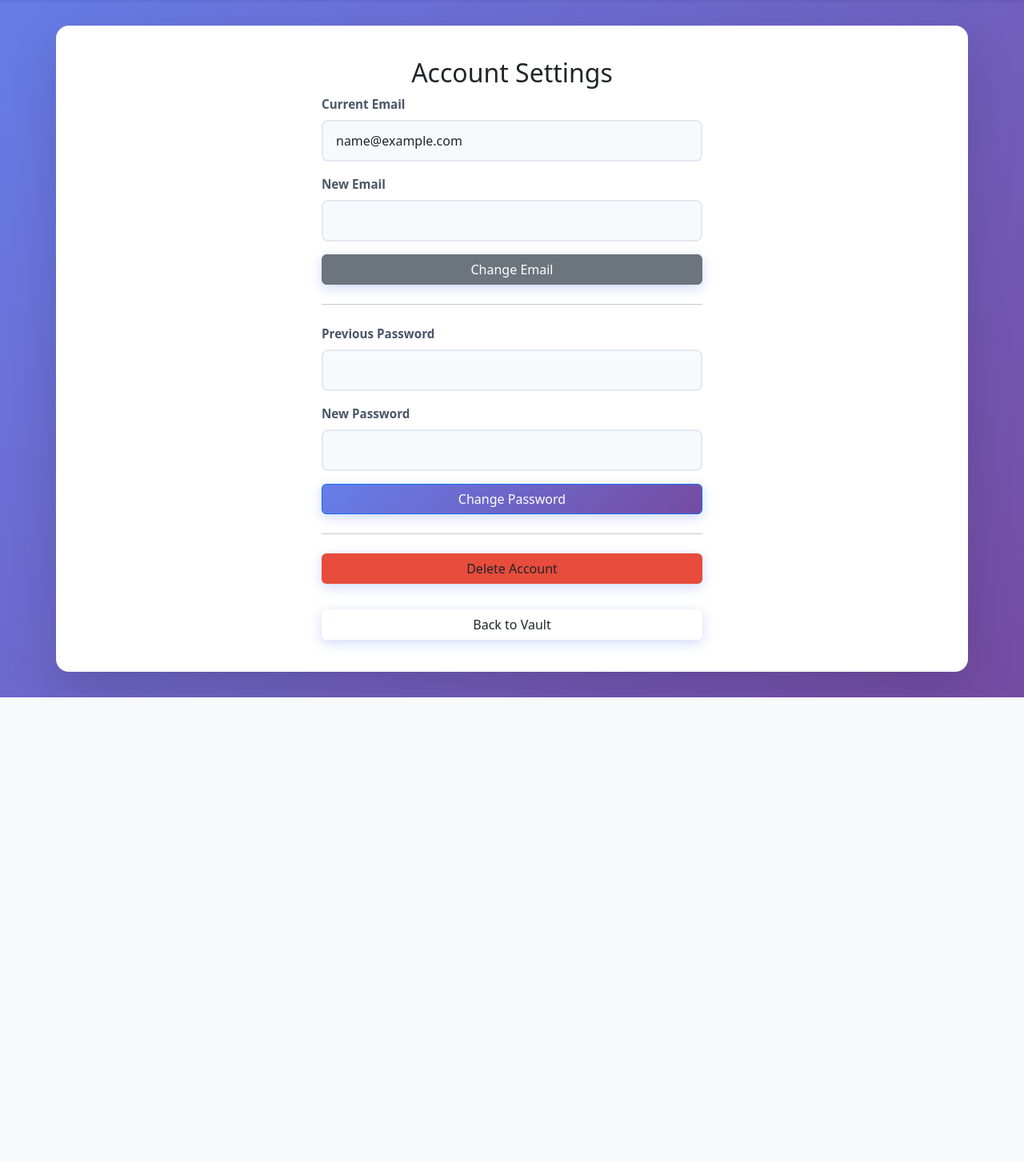
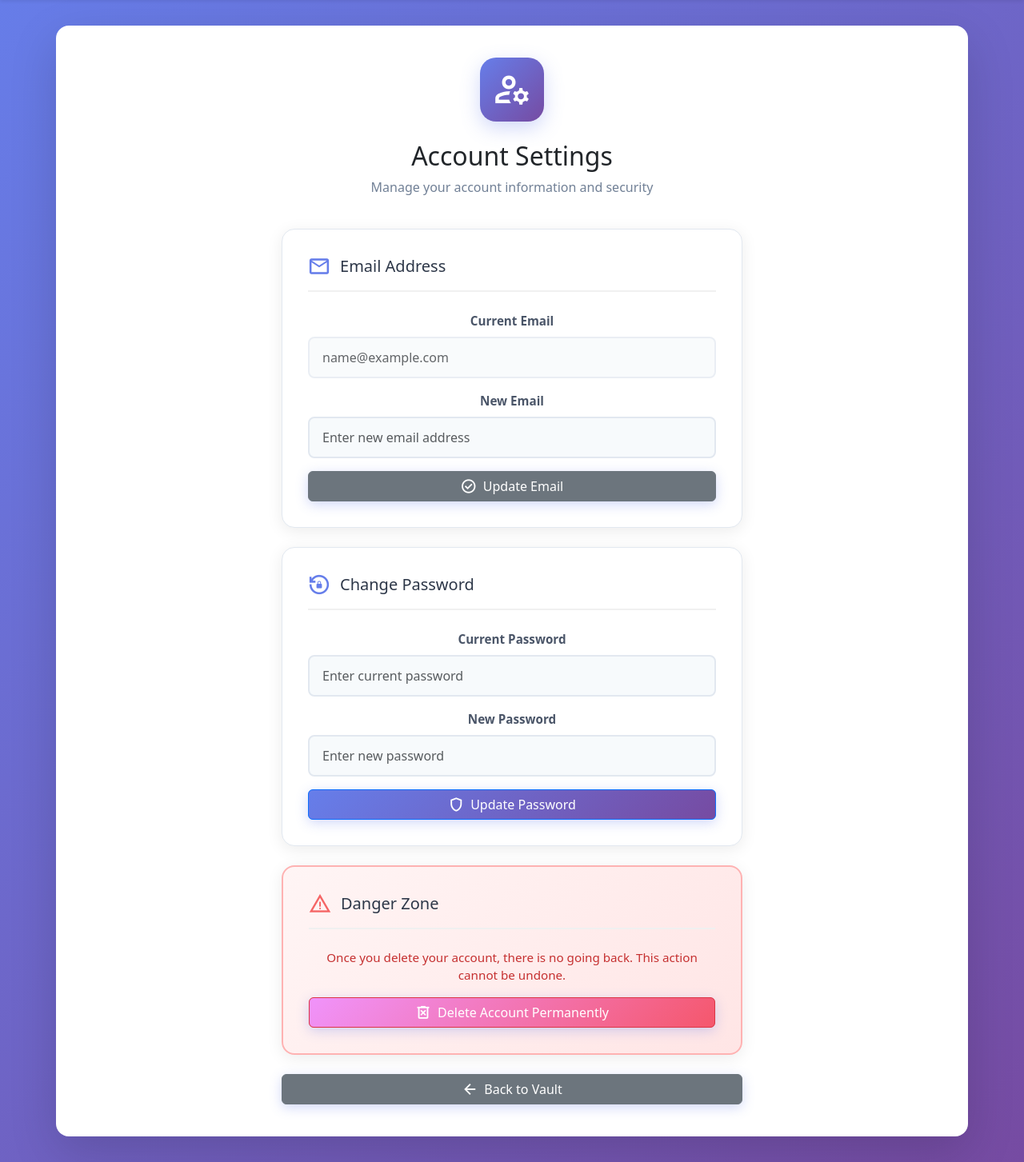
Before and after one commit to vedasm/AuthGuard, a Flask app: page /account in a window 1280 px wide. Shown: the part 57-1510 px from the top of the page at 80% size. Before the commit the page ends 929 px from the top, so only its background shows below. Run offline with Flask 3, Linux system fonts and the light colour scheme; the visitor is signed in with stand-in values (Sample User, id 1); data comes from the database, SQL or seed files in the repository; some libraries are stand-ins or nearby versions.

Commit message:
Refactor account settings layout and forms
Updated the account settings page to improve layout and functionality, including changes to email and password sections.

```diff
--- a/templates/account.html
+++ b/templates/account.html
@@ -1,12 +1,23 @@
 {% extends "base.html" %}
 
-{% block title %}Account - PassGuard{% endblock %}
+{% block title %}Account - AuthGuard{% endblock %}
 
 {% block main %}
-    <div class="container" style="max-width: 500px; text-align: left;">
+    <div class="container" style="max-width: 600px;">
+        <div class="page-header">
+            <div class="header-icon">
+                <span class="material-symbols-outlined">manage_accounts</span>
+            </div>
             <h2>Account Settings</h2>
+            <p class="page-subtitle">Manage your account information and security</p>
+        </div>
 
-        <!-- Change Email Form -->
+        <!-- Change Email Section -->
+        <div class="settings-card">
+            <div class="card-header-section">
+                <span class="material-symbols-outlined section-icon">email</span>
+                <h3>Email Address</h3>
+            </div>
             <form method="POST">
                 <div class="mb-3">
                     <label class="form-label">Current Email</label>
@@ -14,34 +25,153 @@
                 </div>
                 <div class="mb-3">
                     <label for="new_email" class="form-label">New Email</label>
-                <input type="email" class="form-control" id="new_email" name="new_email" required>
+                    <input type="email" class="form-control" id="new_email" name="new_email" placeholder="Enter new email address" required>
                 </div>
-            <button type="submit" name="change_email" class="btn w-100 btn-secondary">Change Email</button>
+                <button type="submit" name="change_email" class="btn w-100 btn-secondary">
+                    <span class="material-symbols-outlined">check_circle</span>
+                    Update Email
+                </button>
             </form>
+        </div>
 
-        <hr class="my-4">
-
-        <!-- Change Password Form -->
+        <!-- Change Password Section -->
+        <div class="settings-card">
+            <div class="card-header-section">
+                <span class="material-symbols-outlined section-icon">lock_reset</span>
+                <h3>Change Password</h3>
+            </div>
             <form method="POST">
                 <div class="mb-3">
-                <label for="prev_password" class="form-label">Previous Password</label>
-                <input type="password" class="form-control" id="prev_password" name="prev_password" required>
+                    <label for="prev_password" class="form-label">Current Password</label>
+                    <input type="password" class="form-control" id="prev_password" name="prev_password" placeholder="Enter current password" required>
                 </div>
                 <div class="mb-3">
                     <label for="new_password" class="form-label">New Password</label>
-                <input type="password" class="form-control" id="new_password" name="new_password" required>
+                    <input type="password" class="form-control" id="new_password" name="new_password" placeholder="Enter new password" required>
                 </div>
-            <button type="submit" name="change_password" class="btn w-100 btn-primary">Change Password</button>
+                <button type="submit" name="change_password" class="btn w-100 btn-primary">
+                    <span class="material-symbols-outlined">shield</span>
+                    Update Password
+                </button>
             </form>
+        </div>
 
-        <hr class="my-4">
+        <!-- Danger Zone -->
+        <div class="settings-card danger-zone">
+            <div class="card-header-section">
+                <span class="material-symbols-outlined section-icon">warning</span>
+                <h3>Danger Zone</h3>
+            </div>
+            <p class="danger-text">Once you delete your account, there is no going back. This action cannot be undone.</p>
+            <form method="POST" onsubmit="return confirm('Are you sure you want to delete your account? This action cannot be undone.');">
+                <button type="submit" name="delete_account" class="btn w-100 btn-danger">
+                    <span class="material-symbols-outlined">delete_forever</span>
+                    Delete Account Permanently
+                </button>
+            </form>
+        </div>
 
-        <!-- Delete Account Form -->
-        <form method="POST" onsubmit="return confirm('Are you sure you want to delete your account? This action cannot be undone.');">
-            <button type="submit" name="delete_account" class="btn w-100" style="background-color: #e74c3c;">Delete Account</button>
-        </form>
+        <a href="/" class="btn btn-secondary w-100 mt-3">
+            <span class="material-symbols-outlined">arrow_back</span>
+            Back to Vault
+        </a>
+    </div>
 
-        <br>
-        <a href="/" class="btn w-100 mt-2">Back to Vault</a>
-    </div>
+    <style>
+        .page-header {
+            text-align: center;
+            margin-bottom: 2.5rem;
+        }
+
+        .header-icon {
+            width: 80px;
+            height: 80px;
+            background: linear-gradient(135deg, #667eea 0%, #764ba2 100%);
+            border-radius: 20px;
+            display: flex;
+            align-items: center;
+            justify-content: center;
+            margin: 0 auto 1.5rem;
+            box-shadow: 0 8px 24px rgba(102, 126, 234, 0.3);
+        }
+
+        .header-icon .material-symbols-outlined {
+            font-size: 48px;
+            color: white;
+        }
+
+        .page-subtitle {
+            color: #718096;
+            font-size: 1rem;
+            margin-top: 0.5rem;
+        }
+
+        .settings-card {
+            background: white;
+            padding: 2rem;
+            border-radius: 16px;
+            box-shadow: 0 4px 20px rgba(0, 0, 0, 0.08);
+            border: 1px solid #e2e8f0;
+            margin-bottom: 1.5rem;
+        }
+
+        .card-header-section {
+            display: flex;
+            align-items: center;
+            gap: 0.75rem;
+            margin-bottom: 1.5rem;
+            padding-bottom: 1rem;
+            border-bottom: 2px solid #f0f0f0;
+        }
+
+        .section-icon {
+            font-size: 28px;
+            color: #667eea;
+        }
+
+        .card-header-section h3 {
+            margin: 0;
+            font-size: 1.25rem;
+            color: #2d3748;
+        }
+
+        .danger-zone {
+            border: 2px solid #feb2b2;
+            background: linear-gradient(135deg, #fff5f5 0%, #ffe5e5 100%);
+        }
+
+        .danger-zone .section-icon {
+            color: #f56565;
+        }
+
+        .danger-text {
+            color: #c53030;
+            margin-bottom: 1rem;
+            font-size: 0.95rem;
+            font-weight: 500;
+        }
+
+        .form-control:read-only {
+            background: #f7fafc;
+            cursor: not-allowed;
+            opacity: 0.7;
+        }
+
+        .btn {
+            display: flex;
+            align-items: center;
+            justify-content: center;
+            gap: 0.5rem;
+        }
+
+        .btn .material-symbols-outlined {
+            font-size: 20px;
+        }
+
+        @media (max-width: 768px) {
+            .settings-card {
+                padding: 1.5rem;
+            }
+        }
+    </style>
 {% endblock %}
```
Lines whose indentation alone changed are shown as unchanged.
